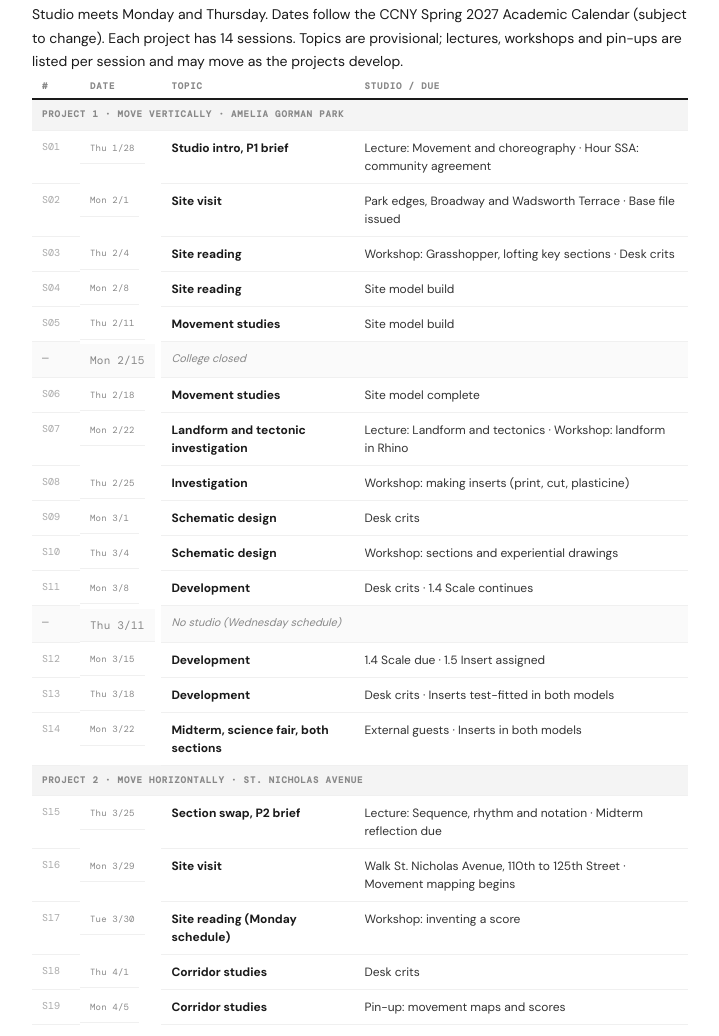
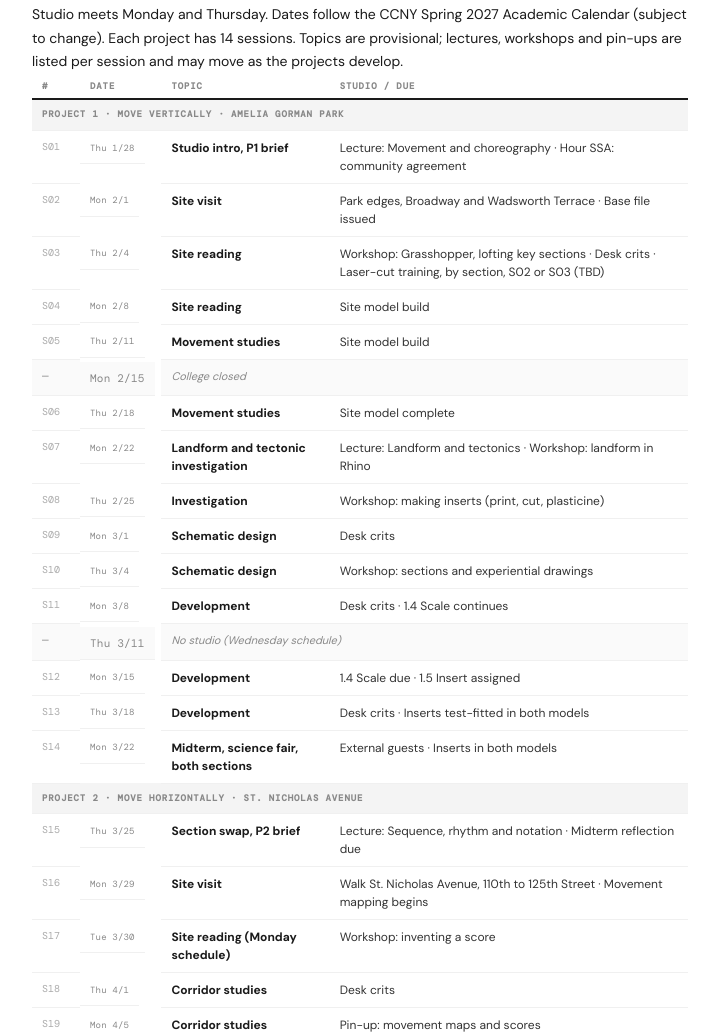
Before and after one commit to landscape-courses/foundation-studio-2, a plain HTML site: page index.html in a window 1280 px wide. Shown: the part 5371-6407 px from the top of the page, without its empty margins (420-1139 px from the left). Drawn offline with nearby package versions, Linux system fonts and the light colour scheme; a web font is replaced by a local one.

Commit message:
Schedule: laser-cut training S02 or S03, TBD
Co-Authored-By: Claude Opus 5.5 <noreply@anthropic.com>

```diff
--- a/index.html
+++ b/index.html
@@ -223,7 +223,7 @@
             <tr class="part-header"><td colspan="4">Project 1 &middot; Move Vertically &middot; Amelia Gorman Park</td></tr>
             <tr><td class="week-num">S01</td><td class="week-date">Thu 1/28</td><td class="week-topic">Studio intro, P1 brief</td><td>Lecture: Movement and choreography &middot; Hour SSA: community agreement</td></tr>
             <tr><td class="week-num">S02</td><td class="week-date">Mon 2/1</td><td class="week-topic">Site visit</td><td>Park edges, Broadway and Wadsworth Terrace &middot; Base file issued</td></tr>
-            <tr><td class="week-num">S03</td><td class="week-date">Thu 2/4</td><td class="week-topic">Site reading</td><td>Workshop: Grasshopper, lofting key sections &middot; Desk crits</td></tr>
+            <tr><td class="week-num">S03</td><td class="week-date">Thu 2/4</td><td class="week-topic">Site reading</td><td>Workshop: Grasshopper, lofting key sections &middot; Desk crits &middot; Laser-cut training, by section, S02 or S03 (TBD)</td></tr>
             <tr><td class="week-num">S04</td><td class="week-date">Mon 2/8</td><td class="week-topic">Site reading</td><td>Site model build</td></tr>
             <tr><td class="week-num">S05</td><td class="week-date">Thu 2/11</td><td class="week-topic">Movement studies</td><td>Site model build</td></tr>
             <tr class="no-class-row"><td class="week-num">&mdash;</td><td class="week-date">Mon 2/15</td><td colspan="2">College closed</td></tr>
```
Also changed, not shown: 1 other file.
